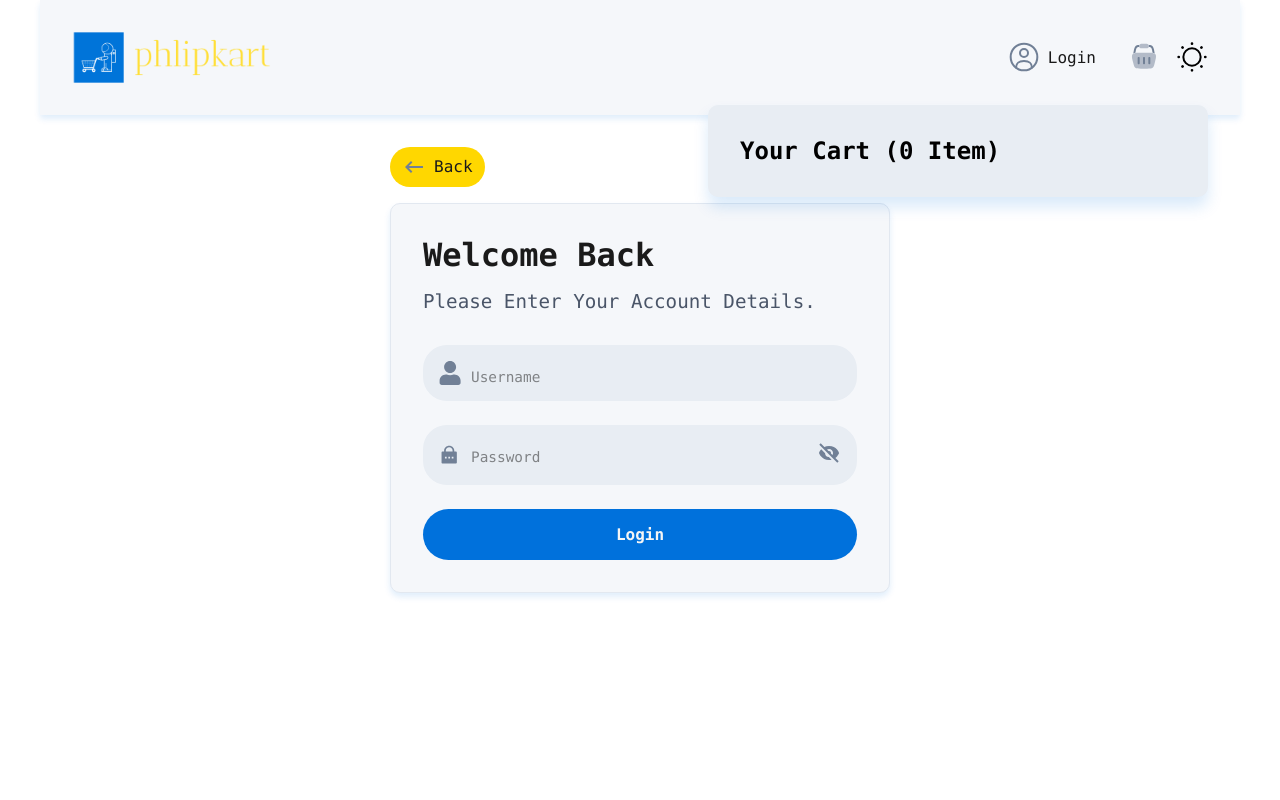
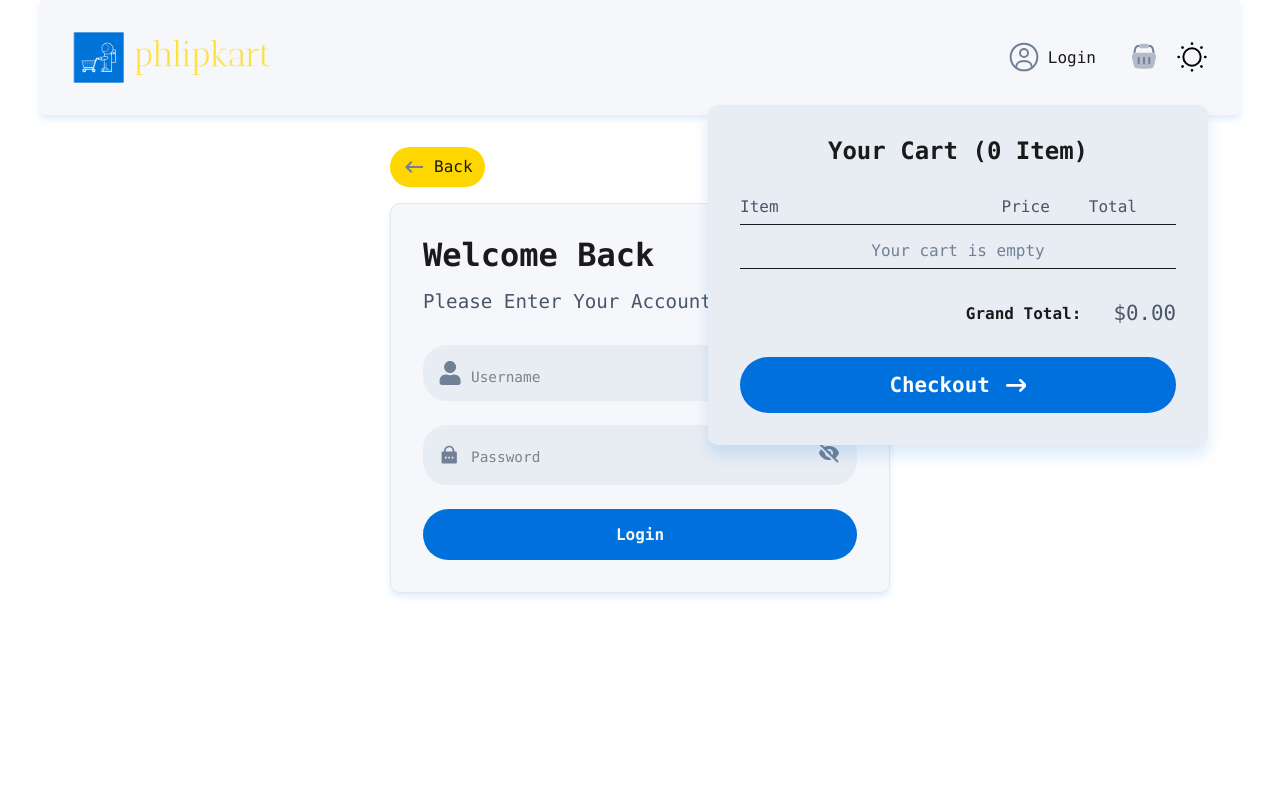
Before and after one commit to shrinath-dev/Sample-projects, a React (Create React App) app in the folder phlipkart/: page /login in a window 1280 px wide. Both pictures are taken after a click on the element 1144 px from the left and 57 px from the top of the page. Shown: the top 800 px of the page. Built offline with nearby package versions, Linux system fonts and the light colour scheme.

Commit message:
add checkout feature

```diff
--- a/phlipkart/src/components/Cart/Cart.js
+++ b/phlipkart/src/components/Cart/Cart.js
@@ -1,13 +1,19 @@
-import React, { useState } from "react";
+import React, { useMemo } from "react";
 import styles from './Cart.module.css';
-import { useDispatch, useSelector } from "react-redux";
+import { useSelector } from "react-redux";
 import { getCartLength, getCartVisibility, selectCartItems } from "../../features/cart/cartSlice";
 import { CartItem } from "../subComponents";
+import { FaArrowRightLong } from "react-icons/fa6";
+
+
 
 function Cart() {
     const showCart = useSelector(getCartVisibility);
     const cartLength = useSelector(getCartLength);
     const cartItems = useSelector(selectCartItems);
+    const cartTotal = useMemo(() => {
+        return cartItems.reduce((total, item) => { return (total + (item.quantity * item.price)) }, 0)
+    }, [cartItems]);
 
     if (!showCart) return;
     return (
@@ -16,12 +22,35 @@ function Cart() {
                 <h2 className={styles.heading}>Your Cart ({cartLength + ` Item${cartLength > 1 ? 's' : ''}`})</h2>
 
                 <div className={styles.cartGrid}>
+                    <div className={styles.gridHeader}>
+                        <p className={styles.item}>Item</p>
+                        <p className={styles.price}>Price</p>
+                        <p className={styles.total}>Total</p>
+                    </div>
+
                     {
-                        cartItems.map((item) => (
-                            <CartItem key={item.id} itemId={item.id} />
-                        ))
+                        cartItems.length === 0 ? (
+                            <div className={styles.empty}> Your cart is empty</div>
+                        ) : (
+
+                            cartItems.map((item) => (
+                                <CartItem key={item.id} itemId={item.id} />
+                            ))
+
+                        )
                     }
+
                 </div>
+
+                <div className={styles.summary}>
+                    <p className={styles.grandTotal}>Grand Total:</p>
+                    <p className={styles.totalValue}>${cartTotal.toFixed(2)}</p>
+                </div>
+
+                <button disabled={cartItems.length === 0 ? 'true' : 'false'} className={styles.checkoutBtn}>
+                    Checkout
+                    <FaArrowRightLong />
+                </button>
             </div>
         </div>
     )
--- a/phlipkart/src/components/Cart/Cart.module.css
+++ b/phlipkart/src/components/Cart/Cart.module.css
@@ -11,4 +11,84 @@
     z-index: 100000;
     box-shadow: var(--shadow-lg);
     transition: all 300ms ease-in-out;
+    max-height: 75vh;
+    overflow-y: scroll;
+    scrollbar-width: none;
 }
+
+.heading{
+    color: var(--text-primary);
+    font-size: 1.5rem;
+    font-weight: bold;
+    text-align: center;
+    margin-bottom: 2rem;
+}
+
+.cartGrid{
+    display: grid;
+    grid-template-columns: 1fr;
+    gap: 1rem;
+}
+.cartGrid>*{
+    border-bottom: 1px solid var(--text-primary);
+    padding-bottom: 0.5rem;
+}
+
+.gridHeader{
+    display: grid;
+    grid-template-columns: 3fr 1fr 1fr;
+    color: var(--text-secondary);
+}
+
+.empty{
+    text-align: center;
+    color: var(--text-tertiary);
+}
+
+.summary{
+    display: flex;
+    justify-content: flex-end;
+    align-items: center;
+    gap: 2rem;
+    margin: 2rem 0rem;
+}
+
+.grandTotal{
+    color: var(--text-primary);
+    font-size: 1rem;
+    font-weight: bold;
+}
+
+.totalValue{
+    font-size: 1.3rem;
+    color: var(--text-secondary);
+}
+
+.checkoutBtn{
+    cursor: pointer;
+    display: flex;
+    justify-content: center;
+    align-items: center;
+    width: 100%;
+    gap:1rem;
+    font-size: 1.3rem;
+    font-weight: bold;
+    color: white;
+    background-color: var(--brand-blue);
+    border: none;
+    outline: none;
+    padding: 1rem 2rem;
+    border-radius: 2rem;
+    transition: all 300ms ease;
+}
+
+.checkoutBtn:hover{
+    background-color: var(--brand-blue-dark);
+    gap: 2rem;
+}
+
+.checkoutBtn:disabled{
+    cursor: not-allowed;
+    background-color: var(--brand-blue);
+    gap: 1rem;
+}
--- a/phlipkart/src/components/subComponents/CartItem/CartItem.js
+++ b/phlipkart/src/components/subComponents/CartItem/CartItem.js
@@ -1,36 +1,58 @@
 import React from "react";
 import styles from './CartItem.module.css';
-import { selectCartItemById } from "../../../features/cart/cartSlice";
+import { selectCartItemById, removeFromCart, increaseQuantity, decreaseQuantity } from "../../../features/cart/cartSlice";
 import { selectProductsById } from "../../../features/products/productSlice";
-import { useSelector, useStore } from "react-redux";
+import { useSelector, useDispatch } from "react-redux";
+import { IoMdAddCircle } from "react-icons/io";
+import { AiFillMinusCircle } from "react-icons/ai";
 
 
 function CartItem({ itemId }) {
-    const store = useStore();
-    console.log(store.getState().cart)
-    // const item = useSelector(selectCartItemById(store.getState().cart, itemId));
-    // console.log(item);
-    // const product = useSelector(selectProductsById);
-    // console.log(product);
+    const dispatch = useDispatch();
+    const item = useSelector(state => selectCartItemById(state, itemId));
+    const product = useSelector(state => selectProductsById(state, itemId));
+    const handleIncrease = () => {
+        dispatch(increaseQuantity({
+            id: itemId, changes: {
+                quantity: item.quantity + 1,
+            }
+        }))
+    };
 
+    const handleDecrease = () => {
+        if (item.quantity === 1) {
+            dispatch(removeFromCart(itemId));
+            return;
+        }
+        else {
+            dispatch(decreaseQuantity({
+                id: itemId,
+                changes: {
+                    quantity: item.quantity - 1,
+                }
+            }))
+        }
+    }
     return (
         <div className={styles.itemContainer}>
+            <div className={styles.itemImage}>
+                <img className={styles.image} src={product.image} alt='item-image' />
+            </div>
             <div className={styles.itemAndQuantity}>
-                {/* <div className={styles.itemInfo}>
-                    <img className={styles.itemImage} src={product.image} alt='item-image' />
+                <div className={styles.itemInfo}>
                     <p className={styles.itemName}>{product.title}</p>
                 </div>
                 <div className={styles.quantityContainer}>
-                    <button className={styles.increaseBtn}>+</button>
+                    <AiFillMinusCircle onClick={handleDecrease} className={styles.decreaseBtn} />
                     {item.quantity}
-                    <button className={styles.decreaseBtn}>-</button>
+                    <IoMdAddCircle onClick={handleIncrease} className={styles.increaseBtn} />
                 </div>
-                <div className={styles.itemPrice}>
-                    <p>{product.price}</p>
-                </div>
-                <div className={styles.itemTotal}>
-                    <p>{item.quantity * product.price}</p>
-                </div> */}
+            </div>
+            <div className={styles.itemPrice}>
+                <p>${product.price}</p>
+            </div>
+            <div className={styles.itemTotal}>
+                <p>${(item.quantity * product.price).toFixed(2)}</p>
             </div>
         </div>
     )
--- a/phlipkart/src/components/subComponents/CartItem/CartItem.module.css
+++ b/phlipkart/src/components/subComponents/CartItem/CartItem.module.css
@@ -0,0 +1,66 @@
+.itemContainer{
+    display: grid;
+    grid-template-columns: 1fr 2fr 1fr 1fr;
+    width: 100%;
+    align-items: center;
+    gap: 0.5rem;
+}
+
+.itemImage{
+    min-width: 50px;
+    max-width: 50px;
+    height: 50px;
+    background-color: white;
+    display: flex;
+    justify-content: center;
+    align-items: center;
+    border-radius: 5px;
+    padding: 0.3rem;
+
+}
+.image{
+    object-fit: contain;
+    width: 100%;
+    height: 100%;
+}
+
+.itemAndQuantity{
+    display: flex;
+    flex-direction: column;
+    justify-content: center;
+    gap: 0.5rem;
+}
+
+.itemName{
+    color: var(--text-primary);
+    font-size: 0.8rem;
+    font-weight: bold;
+}
+
+.quantityContainer{
+    display: flex;
+    justify-content: flex-start;
+    align-items: center;
+    gap: 0.5rem;
+    color: var(--text-secondary);
+    font-size: 0.8rem;
+}
+
+.increaseBtn, .decreaseBtn{
+    width: 1.2rem;
+    height: 1.2rem;
+    cursor: pointer;
+}
+
+.itemPrice{
+    color: var(--text-tertiary);
+    text-align: left;
+    font-size: 0.8rem;
+}
+
+.itemTotal{
+    color: var(--text-primary);
+    text-align: left;
+    font-size: 1rem;
+    font-weight: bold;
+}
--- a/phlipkart/src/components/subComponents/ProductCard/ProductCard.js
+++ b/phlipkart/src/components/subComponents/ProductCard/ProductCard.js
@@ -13,6 +13,7 @@ function ProductCard({ product }) {
     const productMeta = {
         id: product.id,
         quantity: 1,
+        price: product.price,
     }
     const id = () => product.id;
 
--- a/phlipkart/src/features/cart/cartSlice.js
+++ b/phlipkart/src/features/cart/cartSlice.js
@@ -3,7 +3,9 @@ import { createSlice, createEntityAdapter, createSelector } from "@reduxjs/toolk
 const cartAdapter = createEntityAdapter();
 
 const initialState = cartAdapter.getInitialState({
-    showCart: false,
+    cartExtra: {
+        showCart: false,
+    },
 })
 
 
@@ -25,9 +27,15 @@ export const cartSlice = createSlice({
             }
             return;
         },
+        increaseQuantity: (state, action) => {
+            cartAdapter.updateOne(state, { id: action.payload.id, changes: action.payload.changes });
+        },
+        decreaseQuantity: (state, action) => {
+            cartAdapter.updateOne(state, { id: action.payload.id, changes: action.payload.changes })
+        },
 
         setCartVisibility: (state, action) => {
-            state.showCart = !state.showCart;
+            state.cartExtra.showCart = !state.cartExtra.showCart;
         }
     },
 });
@@ -45,7 +53,7 @@ export const getCartVisibility = createSelector(
     state => state.cart,
 
     (cart) => {
-        return cart.showCart;
+        return cart.cartExtra.showCart;
     },
 )
 
@@ -55,5 +63,6 @@ export const isInCart = (id) => createSelector(
     (items, id) => (items.ids.includes(id)),
 )
 
-export const { addToCart, setCartVisibility, removeFromCart } = cartSlice.actions;
+
+export const { addToCart, setCartVisibility, removeFromCart, increaseQuantity, decreaseQuantity } = cartSlice.actions;
 export default cartSlice.reducer;
```
Also changed, not shown: phlipkart/src/components/ProductGrid/ProductGrid.module.css (line endings or trailing spaces).
